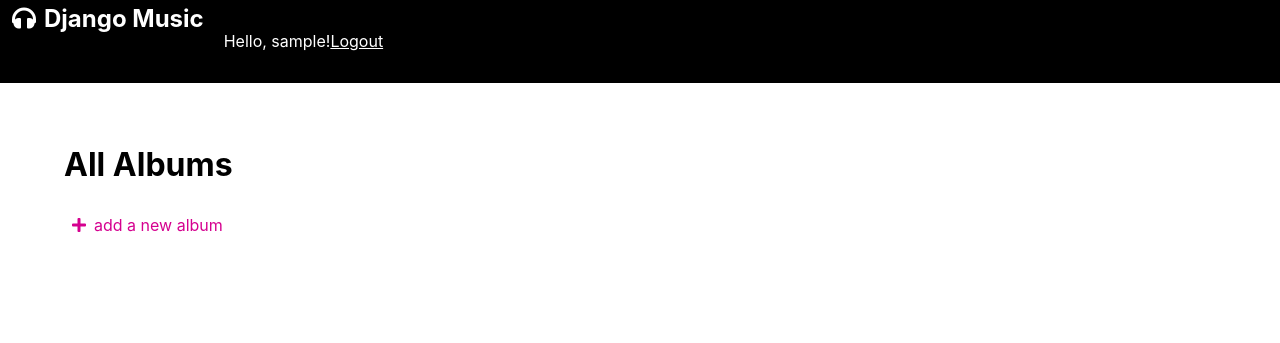
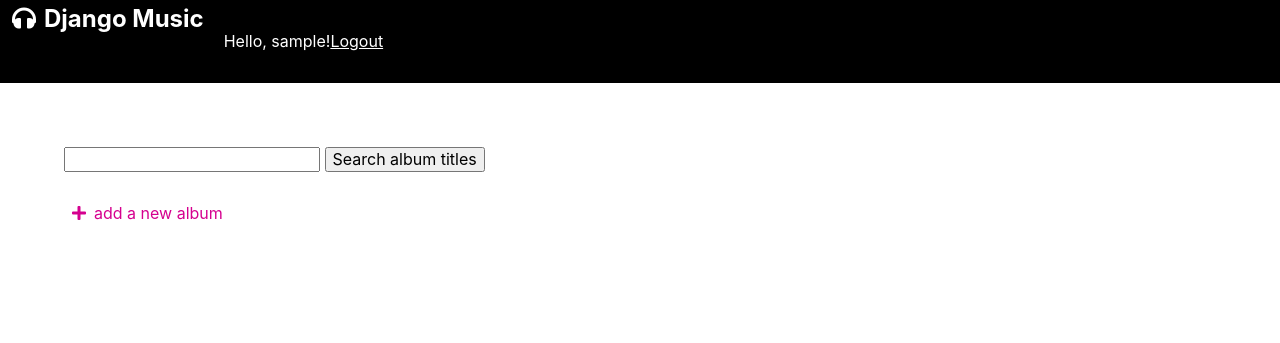
Before and after one commit to Momentum-Team-9/example-django-music, a Django app: page /albums/ in a window 1280 px wide. Shown: the top 343 px of the page. Run offline with Django 3.2, Linux system fonts and the light colour scheme; the visitor is signed in with stand-in values (Sample User, id 1); data that the repository does not hold is empty.

Commit message:
Add search endpoint

```diff
--- a/albums/views.py
+++ b/albums/views.py
@@ -1,7 +1,7 @@
 from django.shortcuts import render, redirect, get_object_or_404
 from django.contrib import messages
 from django.contrib.auth.decorators import login_required
-
+from django.db.models import Q
 
 from .models import Album, Genre
 from .forms import AlbumForm
@@ -91,3 +91,16 @@ def toggle_favorite(request, album_pk):
         album.favorited_by.add(user)
 
     return redirect("show_album", pk=album_pk)
+
+def search(request):
+    # what are the query params?
+    query = request.GET.get("query")
+    # look up that stuff in the db
+    # search on album title field only
+    # search_results = Album.objects.filter(title__icontains=query)
+    # search on album title OR artist name
+    search_results = Album.objects.filter(Q(title__icontains=query) | Q(artist__name__icontains=query))
+    # pass that stuff that I looked up into the view context
+
+    # return search results (that I've gotten by searching with the search term from query params)
+    return render(request, "albums/list_albums.html", {"albums": search_results})
--- a/django_music/urls.py
+++ b/django_music/urls.py
@@ -33,6 +33,7 @@ urlpatterns = [
     path("albums/<int:pk>/delete", album_views.delete_album, name="delete_album"),
     path("admin/", admin.site.urls),
     path("genres/<slug:slug>", album_views.show_genre, name="show_genre"),
+    path("search/", album_views.search, name="album_search"),
 ]
 
 if settings.DEBUG:
--- a/templates/albums/list_albums.html
+++ b/templates/albums/list_albums.html
@@ -9,7 +9,10 @@
 </div>
 {% endif %}
 <section class="album-list">
-  <h1>All Albums</h1>
+  <form action={% url "album_search" %} method="GET">
+    <input type="text" name="query" />
+    <button type="submit">Search album titles</button>
+  </form>
   {% for album in albums %}
   <div class="album mv4 pa3 br1 measure-narrow ba b--light-silver">
       <a href={% url 'show_album' pk=album.pk %} class="album_title f3 fw6 db dark-pink no-underline underline-hover">{{ album.title }}</a>
```
